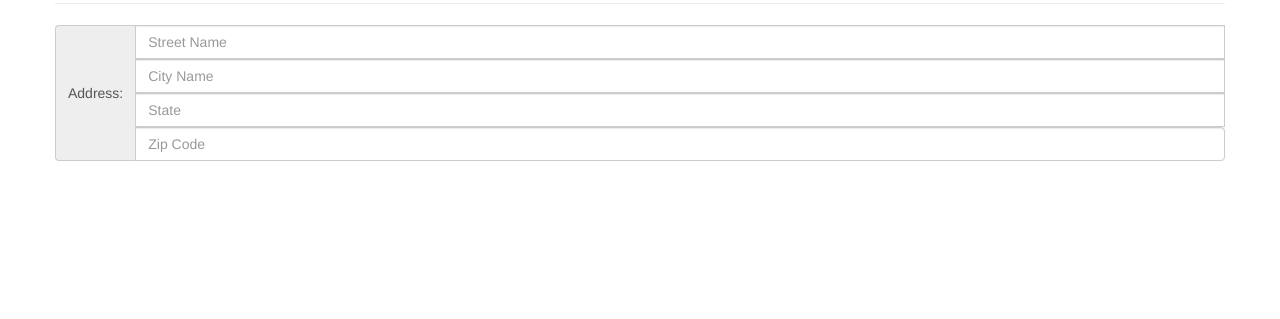
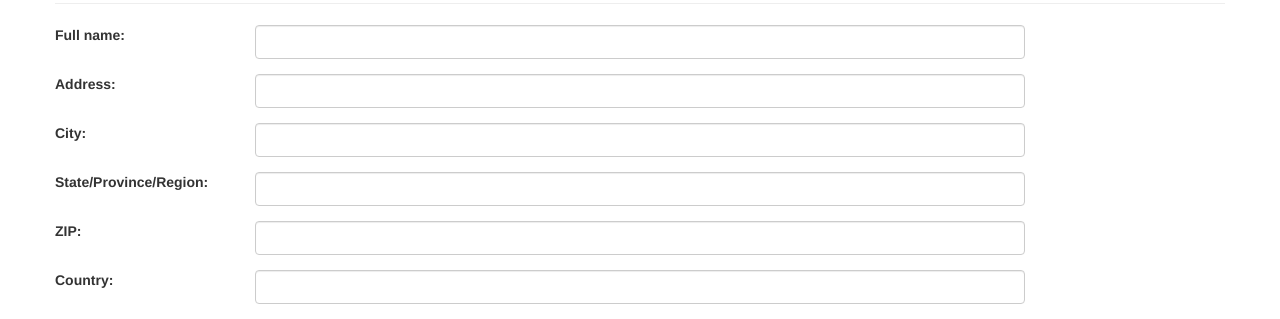
Before and after one commit to ChrisJVoss/A-website-for-shoppers-who-want-to-buy-online., a plain HTML site: page index.html in a window 1280 px wide. Shown: the part 2160-2479 px from the top of the page. Before the commit the page ends 2321 px from the top, so only its background shows below. Drawn offline with nearby package versions, Linux system fonts and the light colour scheme.

Commit message:
Wrote a generalized function to create the shipping and billing forms.

```diff
--- a/main.js
+++ b/main.js
@@ -196,48 +196,140 @@ function createGenericButton(location, buttonList, button) {
     swapToView(views[id], views)
   })
 }
+var formList = [
+  {name: 'address', inputs: ['Full name:', 'Address:', 'City:', 'State/Province/Region:', 'ZIP:', 'Country:']}
+]
 
-function createCheckout() {
+function addressForm(creatorList, selector) {
+  console.log("function started")
+  var chosenOne = {}
   var $checkout = document.getElementById('checkout')
-  var $div = document.createElement('div')
-  var $span = document.createElement('span')
+  for(var i = 0; i < creatorList.length; i++) {
+    console.log("first for loop")
+    if (creatorList[i].name === selector) {
+      console.log("IF statement")
+       chosenOne = creatorList[i]
+       console.log(chosenOne)
+       console.log(chosenOne.inputs.length)
+       for (var x = 0; x < chosenOne.inputs.length; x++) {
+        var $divShipping = document.createElement('div')
+        var $label = document.createElement('label')
+        var $divSize = document.createElement('div')
+        var $input = document.createElement('input')
+
+        $divShipping.classList.add('form-group')
+
+        $divShipping.classList.add('row')
+        $label.classList.add('col-md-2')
+        $label.classList.add('col-form-label')
+        $label.textContent = chosenOne.inputs[x]
+        $divSize.classList.add('col-md-8')
+        $input.classList.add('form-control')
+        $input.setAttribute('type', 'text')
+
+        $divSize.appendChild($input)
+        $divShipping.appendChild($label)
+        $divShipping.appendChild($divSize)
+
+        $checkout.appendChild($divShipping)
+        console.log("function end")
+      }
+    }
+  }
+}
+
+addressForm(formList, 'address')
+
+
+
+
+
+
+/*
+function createAddress(addressType) {
+  var $checkout = document.getElementById('checkout')
+  var $divShipping = document.createElement('div')
+  var $spanShipping = document.createElement('span')
+  var $name = document.createElement('input')
   var $street= document.createElement('input')
   var $city= document.createElement('input')
   var $state= document.createElement('input')
   var $zip= document.createElement('input')
 
-  $div.classList.add('input-group')
+  $divShipping.classList.add('input-group')
+  $divShipping.classList.add('col-md-5')
+  $spanShipping.classList.add('input-group-addon')
+  $spanShipping.textContent = addressType
 
-  $span.setAttribute('id', 'basic-addon1')
-  $span.classList.add('input-group-addon')
-  $span.textContent = 'Address:'
+  $name.setAttribute('type', 'text')
+  $name.setAttribute('placeholder', 'John Doe')
+  $name.classList.add('form-control')
 
   $street.setAttribute('type', 'text')
-  $street.setAttribute('placeholder', 'Street Name')
-  $street.setAttribute('aria-describedby', 'basic-addon1')
+  $street.setAttribute('placeholder', 'Street')
   $street.classList.add('form-control')
 
   $city.setAttribute('type', 'text')
-  $city.setAttribute('placeholder', 'City Name')
-  $city.setAttribute('aria-describedby', 'basic-addon1')
+  $city.setAttribute('placeholder', 'City')
   $city.classList.add('form-control')
 
   $state.setAttribute('type', 'text')
   $state.setAttribute('placeholder', 'State')
-  $state.setAttribute('aria-describedby', 'basic-addon1')
   $state.classList.add('form-control')
 
   $zip.setAttribute('type', 'text')
   $zip.setAttribute('placeholder', 'Zip Code')
-  $zip.setAttribute('aria-describedby', 'basic-addon1')
   $zip.classList.add('form-control')
 
-  $div.appendChild($span)
-  $div.appendChild($street)
-  $div.appendChild($city)
-  $div.appendChild($state)
-  $div.appendChild($zip)
-  $checkout.appendChild($div)
+  $divShipping.appendChild($spanShipping)
+  $divShipping.appendChild($name)
+  $divShipping.appendChild($street)
+  $divShipping.appendChild($city)
+  $divShipping.appendChild($state)
+  $divShipping.appendChild($zip)
+
+  $checkout.appendChild($divShipping)
+}
+function billing(addressType) {
+  var $checkout = document.getElementById('checkout')
+  var $divBilling = document.createElement('div')
+  var $spanBilling = document.createElement('span')
+  var $cardHolder = document.createElement('input')
+  var $cardNumber = document.createElement('input')
+  var $csc = document.createElement('input')
+  var $date = document.createElement('input')
+
+  $divBilling.classList.add('input-group')
+  $divBilling.classList.add('col-md-5')
+  $spanBilling.classList.add('input-group-addon')
+  $spanBilling.textContent = 'Credit Card:'
+
+  $cardHolder.setAttribute('type', 'text')
+  $cardHolder.setAttribute('placeholder', 'John Doe')
+  $cardHolder.classList.add('form-control')
+
+  $cardNumber.setAttribute('type', 'text')
+  $cardNumber.setAttribute('placeholder', 'Card Number')
+  $cardNumber.classList.add('form-control')
+
+  $csc.setAttribute('type', 'text')
+  $csc.setAttribute('placeholder', 'CSC')
+  $csc.classList.add('form-control')
+
+  $date.setAttribute('id', 'date')
+  $date.setAttribute('type', 'month')
+  $date.classList.add('form-control')
+
+  $divBilling.appendChild($spanBilling)
+  $divBilling.appendChild($cardHolder)
+  $divBilling.appendChild($cardNumber)
+  $divBilling.appendChild($csc)
+  $divBilling.appendChild($date)
+
+  $checkout.appendChild($divBilling)
+  createAddress(addressType)
 }
 
-createCheckout()
+createAddress('Shipping Address:')
+billing("Billing Address:")
+*/
--- a/styles.css
+++ b/styles.css
@@ -38,7 +38,7 @@
 #cart-icon {
   padding: 10px;
   float: right;
-  margin-right: 15px;
+  margin-right: 45px;
   margin-top: 15px;
 }
 
@@ -58,3 +58,12 @@ h3 {
 #total-price {
   font-size: 16px;
 }
+
+#checkout-button {
+  float: right;
+}
+
+/*.input-group-addon {
+  width: 140px;
+}
+*/
```
